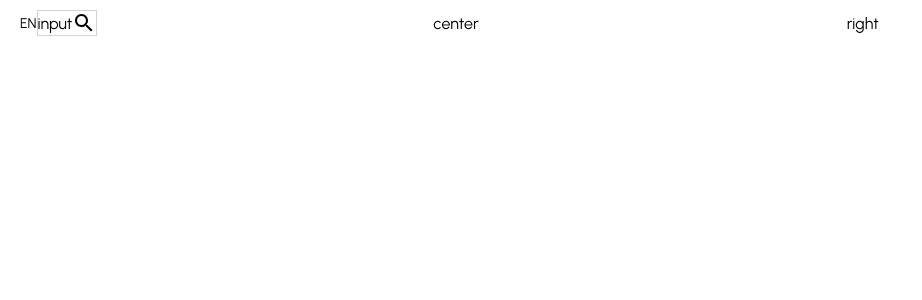
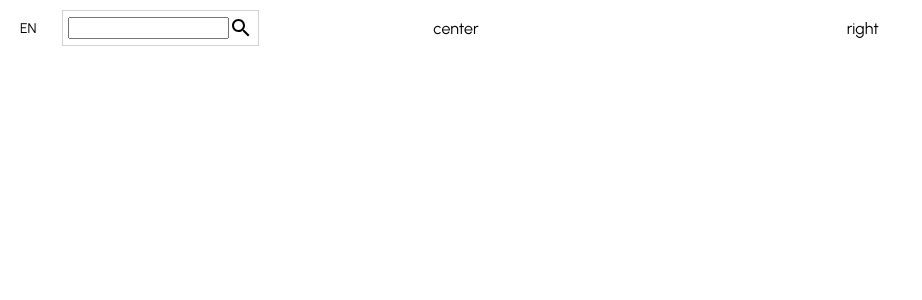
Before and after one commit to oliverhegardt/Ecommerce-react-2, a React (Create React App) app: page / in a window 1280 px wide. Shown: the top 300 px of the page, without its empty margins (0-922 px from the left). Built offline with nearby package versions, Linux system fonts and the light colour scheme.

Commit message:
Update Navbar.jsx

```diff
--- a/src/components/Navbar.jsx
+++ b/src/components/Navbar.jsx
@@ -28,7 +28,12 @@ const SearchContainer = styled.div`
   border: 1px solid lightgrey;
   display: flex;
   align-items: center;
+  margin-left: 25px;
+  padding: 5px;
 `;
+
+const Input = styled.input``;
+
 const Center = styled.div`
   flex: 1;
 `;
@@ -43,7 +48,7 @@ const Navbar = () => {
         <Left>
           <Language>EN</Language>
           <SearchContainer>
-            input
+            <Input />
             <Search />
           </SearchContainer>
         </Left>
```
